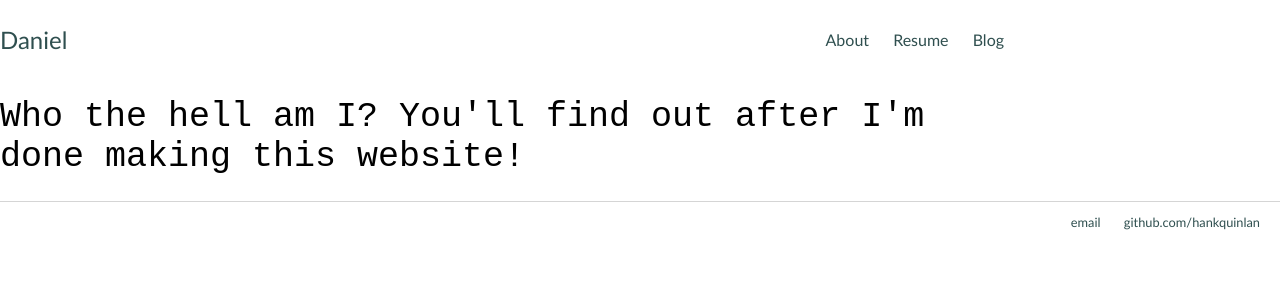
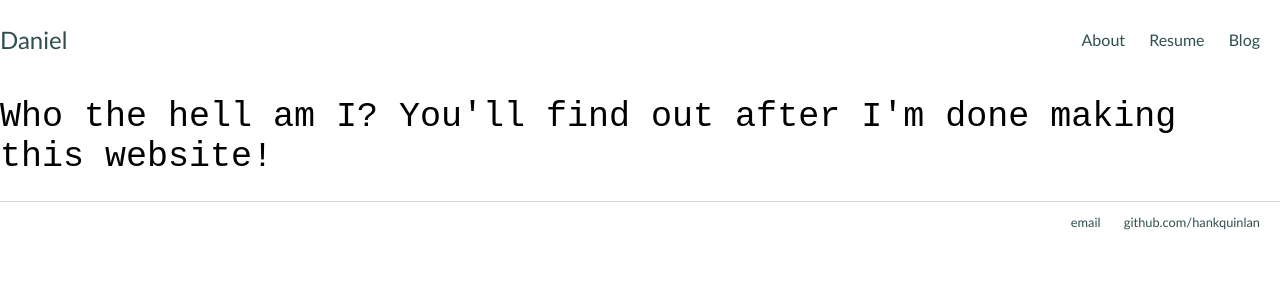
Before and after one commit to Calculasians/calculasians.github.io, a Jekyll site: the page built from about/index.html, in a window 1280 px wide. Shown: the top 300 px of the page. Built offline with Jekyll 4.4.1, drawn with Linux system fonts in a browser that asks for light colours.

Commit message:
Update main.css

```diff
--- a/css/main.css
+++ b/css/main.css
@@ -17,7 +17,7 @@ h2 {
 }
 
 header {
-    width: 80%; /*test does this work*/
+    width: 100%;
     display: flex;
     justify-content: space-between;
     align-items: center;
@@ -56,7 +56,7 @@ h1 {
 }*/
 
 .container {
-    width: 80%
+
 }
 
 .cover-page { /*temporary image until I know how to use one from my own computer*/
```
